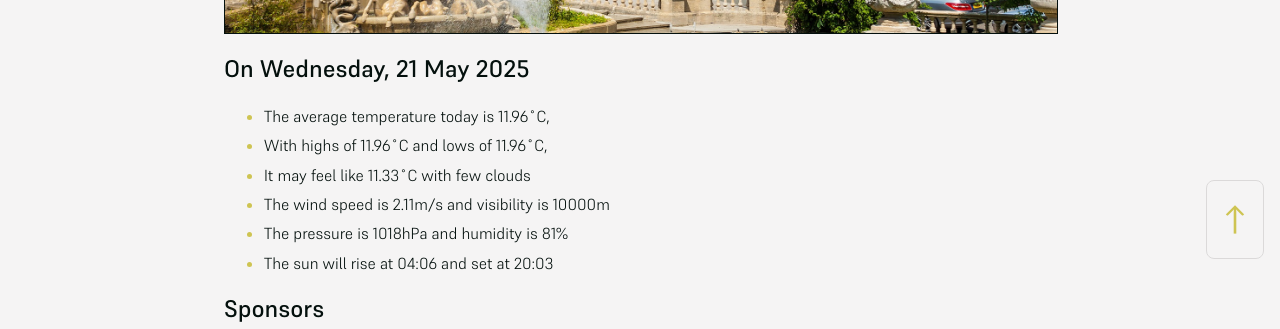
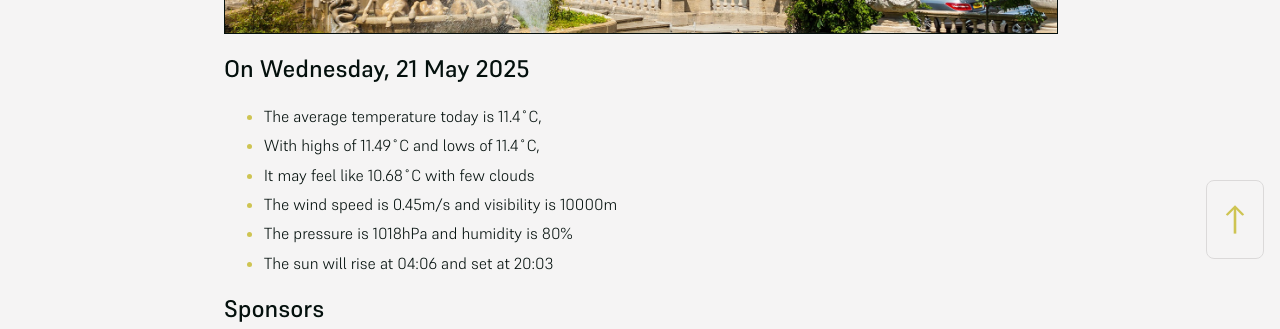
Before and after one commit to mat-0/cheltenham-open-data, a Jekyll site: the page built from index.md, in a window 1280 px wide. Shown: the part 625-954 px from the top of the page. Built offline with Jekyll 4.4.1, drawn with Linux system fonts in a browser that asks for light colours.

Commit message:
Updated 2025-05-21 21:57:54

```diff
--- a/index.md
+++ b/index.md
@@ -10,11 +10,11 @@ seo: Menu
 <!-- weather_marker starts -->
 ## On Wednesday, 21 May 2025
 
-- The average temperature today is 11.96˚C,
-- With highs of 11.96˚C and lows of 11.96˚C,
-- It may feel like 11.33˚C with few clouds
-- The wind speed is 2.11m/s and visibility is 10000m
-- The pressure is 1018hPa and humidity is 81%
+- The average temperature today is 11.4˚C,
+- With highs of 11.49˚C and lows of 11.4˚C,
+- It may feel like 10.68˚C with few clouds
+- The wind speed is 0.45m/s and visibility is 10000m
+- The pressure is 1018hPa and humidity is 80%
 - The sun will rise at 04:06 and set at 20:03
 
 <!-- weather_marker ends -->
```
Also changed, not shown: _data/flood.json (+5 -27 lines), _pages/fix-my-street.md (+4 -4 lines), _pages/news.md (+9 -9 lines).
